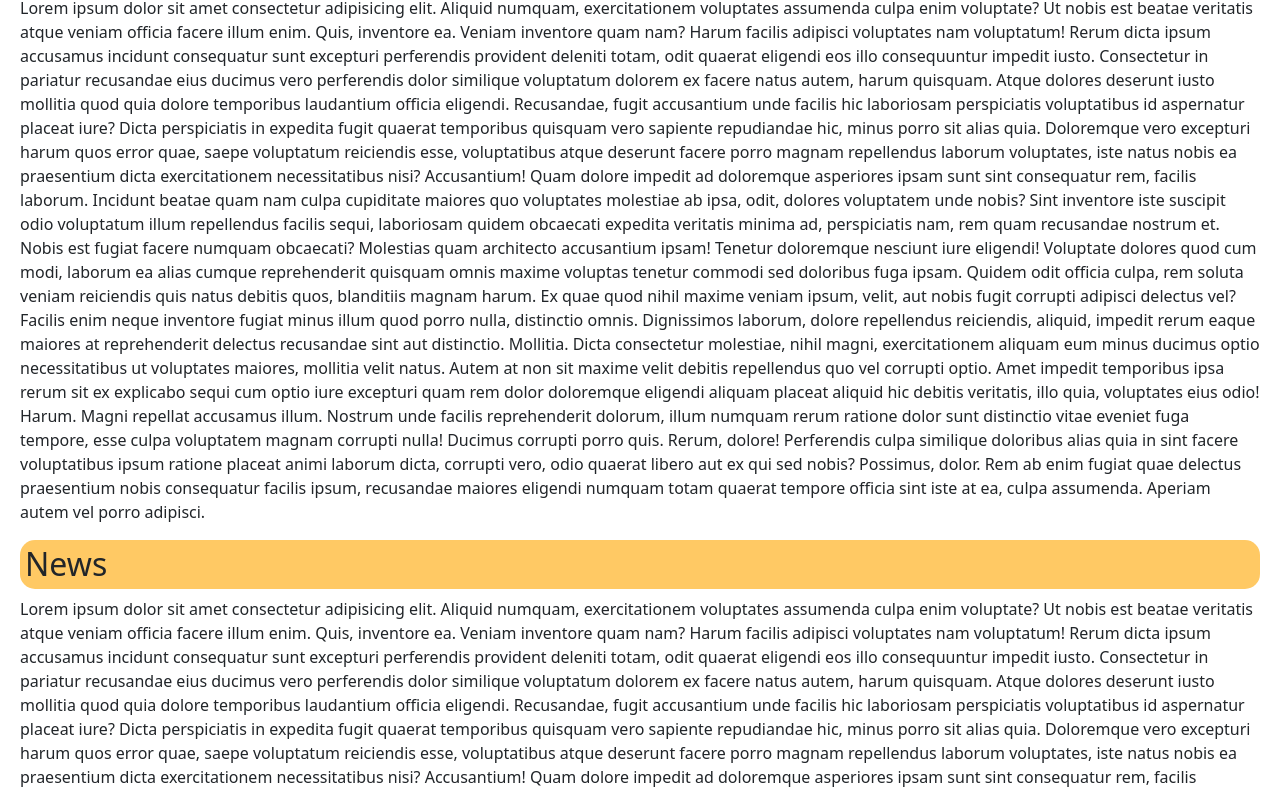
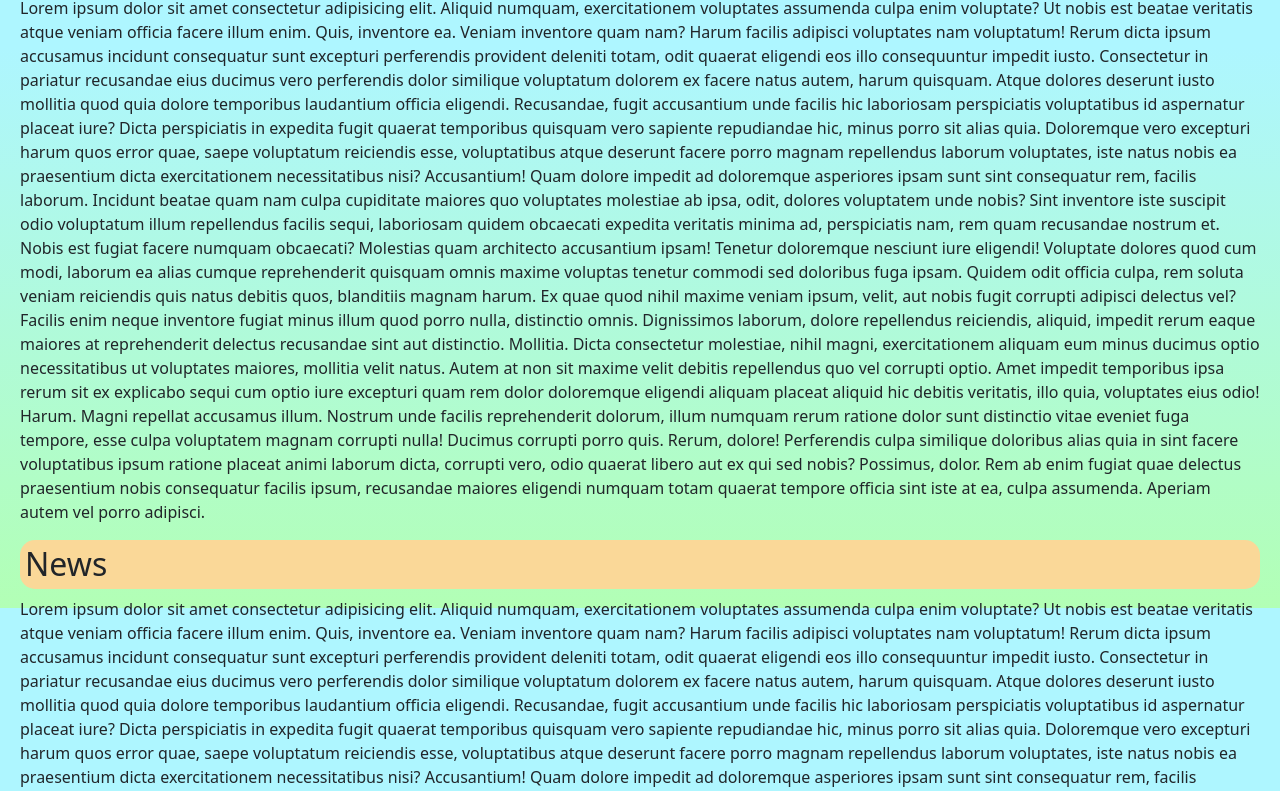
Before and after one commit to hoodaddeveloper/Git-Remote-Control, a plain HTML site: page JavaScript-Sandbox/W3schools-Tutorials/HTML/index6.html in a window 1280 px wide. Shown: the part 192-983 px from the top of the page. Drawn offline with nearby package versions, Linux system fonts and the light colour scheme.

Commit message:
html css

```diff
--- a/JavaScript-Sandbox/W3schools-Tutorials/HTML/index6.html
+++ b/JavaScript-Sandbox/W3schools-Tutorials/HTML/index6.html
@@ -10,13 +10,15 @@
   <style>
     body {
       margin: 20px;
+      background: linear-gradient(0deg, rgba(178, 255, 181, 1), rgba(174, 246, 255, 1) 70%);
+      background-attachment: fixed;
     }
     ul {
       list-style-type: none;
     }
 
     h2 {
-      background-color: rgb(255, 201, 100);
+      background-color: rgb(250, 216, 152);
       padding: 5px;
       border-radius: 15px;
     }
```
Also changed, not shown: JavaScript-Sandbox/W3schools-Tutorials/JavaScript/tutorial-1.html (+1 -1 lines).
